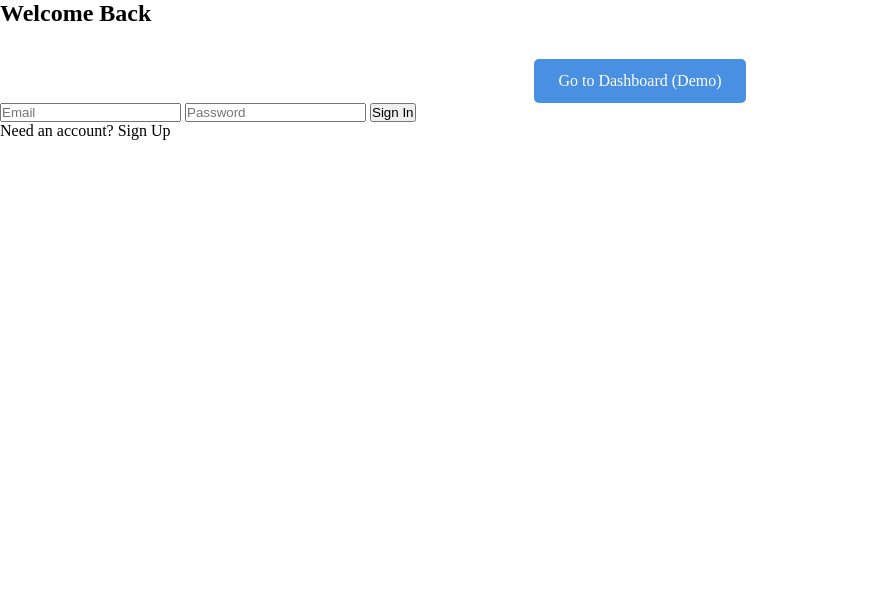
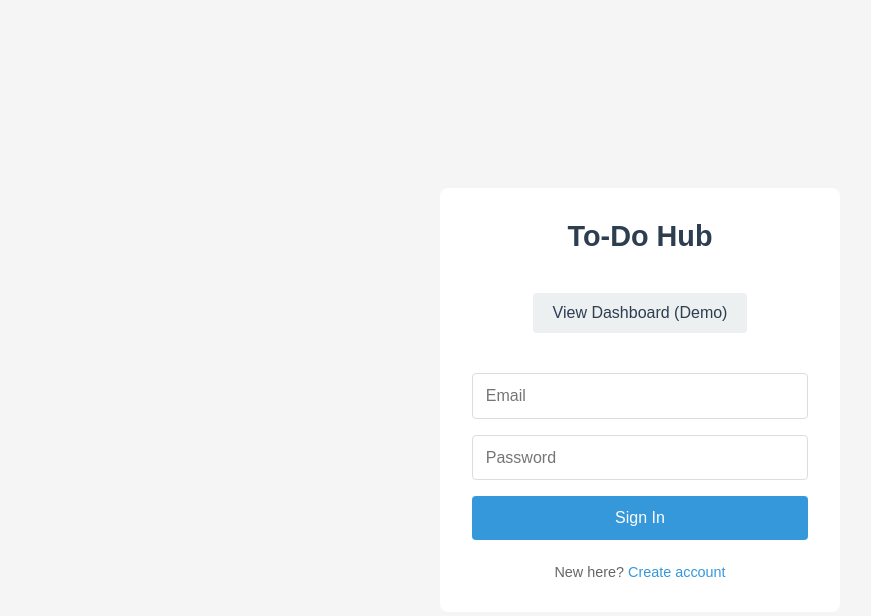
Before and after one commit to LuisOEscamilla/To-Do-List, a plain HTML site: page login/index.html in a window 1280 px wide. Shown: the whole page, without its empty margins (0-871 px from the left). Drawn offline with Linux system fonts and the light colour scheme; files that its build step writes are made by us from their sources.

Commit message:
added some styling

```diff
--- a/login/index.html
+++ b/login/index.html
@@ -1,37 +1,45 @@
 <!DOCTYPE html>
 <html lang="en">
 <head>
-    <!-- Shared base styles -->
-    <link rel="stylesheet" href="../shared/styles.css">
-    <!-- Page-specific styles -->
+    <meta charset="UTF-8">
+    <meta name="viewport" content="width=device-width, initial-scale=1.0">
+    <title>To-Do Hub</title>
     <link rel="stylesheet" href="styles.css">
 </head>
 <body>
     <div class="auth-container">
-        <h2 id="authTitle">Welcome Back</h2>
+        <h1 class="app-title">To-Do Hub</h1>
 
-        <!-- Temporary navigation button -->
         <div class="demo-nav">
             <a href="../dashboard/index.html" class="nav-button">
-                Go to Dashboard (Demo)
+                View Dashboard (Demo)
             </a>
         </div>
 
-        <!-- submit action -->
         <form id="authForm">
-            <!-- Email input-->
             <input type="email" id="email" placeholder="Email" required>
-
-            <!-- Password input-->
-            <input type="password" id="password" placeholder="Password" required minlength="6">
-
-            <!-- Submit button-->
+            <input type="password" id="password" placeholder="Password" required>
             <button type="submit" id="authButton">Sign In</button>
         </form>
 
         <div class="toggle-mode" id="toggleAuth">
-            Need an account? Sign Up
+            New here? <a href="#" onclick="toggleAuthMode()">Create account</a>
         </div>
     </div>
+
+    <script>
+        function toggleAuthMode() {
+            const button = document.getElementById('authButton');
+            const toggleLink = document.querySelector('#toggleAuth a');
+
+            button.textContent = button.textContent === 'Sign In'
+                ? 'Sign Up'
+                : 'Sign In';
+
+            toggleLink.textContent = toggleLink.textContent === 'Create account'
+                ? 'Sign in instead'
+                : 'Create account';
+        }
+    </script>
 </body>
 </html>
--- /dev/null
+++ b/login/styles.css
@@ -0,0 +1,93 @@
+/* Basic reset */
+* {
+    margin: 0;
+    padding: 0;
+    box-sizing: border-box;
+}
+
+body {
+    background: #f5f5f5;
+    font-family: Arial, sans-serif;
+    display: flex;
+    justify-content: center;
+    align-items: center;
+    min-height: 100vh;
+    padding: 20px;
+}
+
+/* Main container */
+.auth-container {
+    background: white;
+    padding: 2rem;
+    border-radius: 8px;
+    width: 100%;
+    max-width: 400px;
+    text-align: center;
+}
+
+/* App title */
+.app-title {
+    color: #2c3e50;
+    margin-bottom: 1.5rem;
+    font-size: 1.8rem;
+}
+
+/* Form elements */
+#authForm {
+    display: flex;
+    flex-direction: column;
+    gap: 1rem;
+    margin: 1.5rem 0;
+}
+
+input {
+    padding: 0.8rem;
+    border: 1px solid #ddd;
+    border-radius: 4px;
+    font-size: 1rem;
+}
+
+button[type="submit"] {
+    background: #3498db;
+    color: white;
+    padding: 0.8rem;
+    border: none;
+    border-radius: 4px;
+    cursor: pointer;
+    font-size: 1rem;
+}
+
+button[type="submit"]:hover {
+    background: #2980b9;
+}
+
+/* Toggle link */
+.toggle-mode {
+    color: #666;
+    margin-top: 1rem;
+    font-size: 0.9rem;
+}
+
+.toggle-mode a {
+    color: #3498db;
+    text-decoration: none;
+}
+
+.toggle-mode a:hover {
+    text-decoration: underline;
+}
+
+/* Demo button */
+.nav-button {
+    display: inline-block;
+    padding: 0.7rem 1.2rem;
+    background: #ecf0f1;
+    color: #2c3e50;
+    text-decoration: none;
+    border-radius: 4px;
+    margin: 1rem 0;
+}
+
+.nav-button:hover {
+    background: #dfe6e9;
+}
```
Also changed, not shown: dashboard/index.html (+22 -9 lines), dashboard/styles.css (added, +45 -0 lines).
